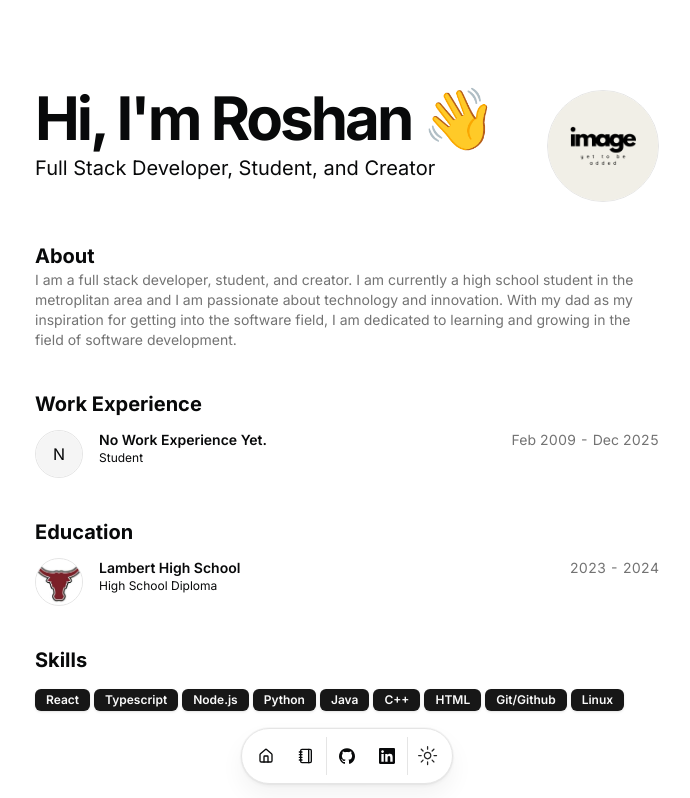
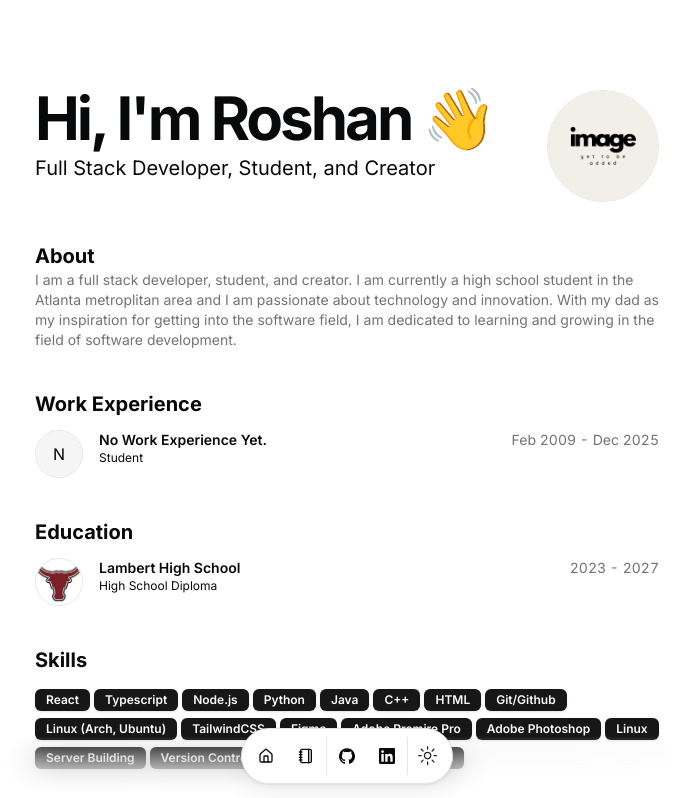
Before and after one commit to Roshan-Rengadurai/portfolio, a Next.js app: page / in a window 1280 px wide. Shown: the top 798 px of the page, without its empty margins (293-983 px from the left). Built offline with nearby package versions, Linux system fonts and the light colour scheme.

Commit message:
updated skillset

```diff
--- a/src/data/resume.tsx
+++ b/src/data/resume.tsx
@@ -10,7 +10,7 @@ export const DATA = {
   description:
     "Full Stack Developer, Student, and Creator",
   summary:
-    "I am a full stack developer, student, and creator. I am currently a high school student in the metroplitan area and I am passionate about technology and innovation. With my dad as my inspiration for getting into the software field, I am dedicated to learning and growing in the field of software development.",
+    "I am a full stack developer, student, and creator. I am currently a high school student in the Atlanta metroplitan area and I am passionate about technology and innovation. With my dad as my inspiration for getting into the software field, I am dedicated to learning and growing in the field of software development.",
   avatarUrl: "/me.png",
   skills: [
     "React",
@@ -21,7 +21,18 @@ export const DATA = {
     "C++",
     "HTML",
     "Git/Github",
+    "Linux (Arch, Ubuntu)",
+    "TailwindCSS",
+    "Figma",
+    "Adobe Premire Pro",
+    "Adobe Photoshop",
     "Linux",
+    "Server Building",
+    "Version Control",
+    "Bash",
+    "MacOS",
+    "Windows",
+
   ],
   navbar: [
     { href: "/", icon: HomeIcon, label: "Home" },
@@ -89,7 +100,7 @@ export const DATA = {
       degree: "High School Diploma",
       logoUrl: "/lambert.png",
       start: "2023",
-      end: "2024",
+      end: "2027",
     },
   ],
   projects: [
```
